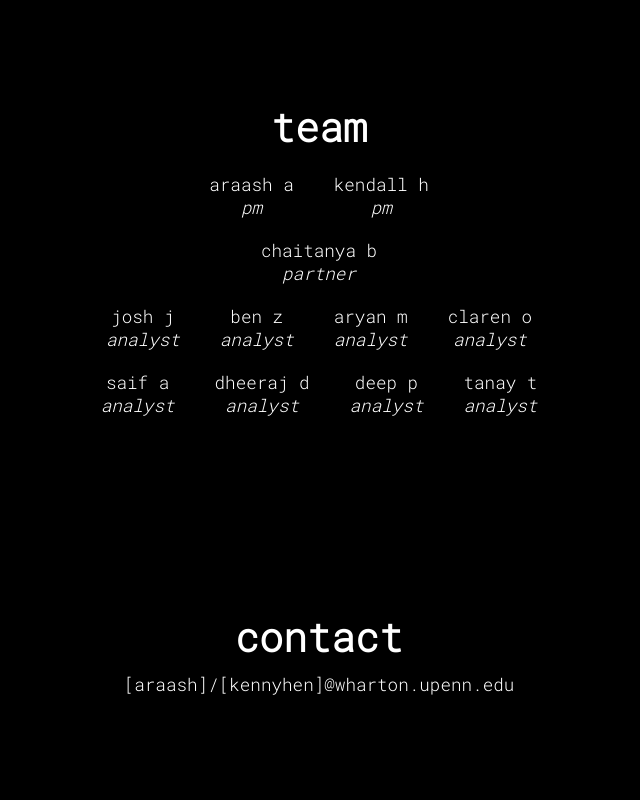
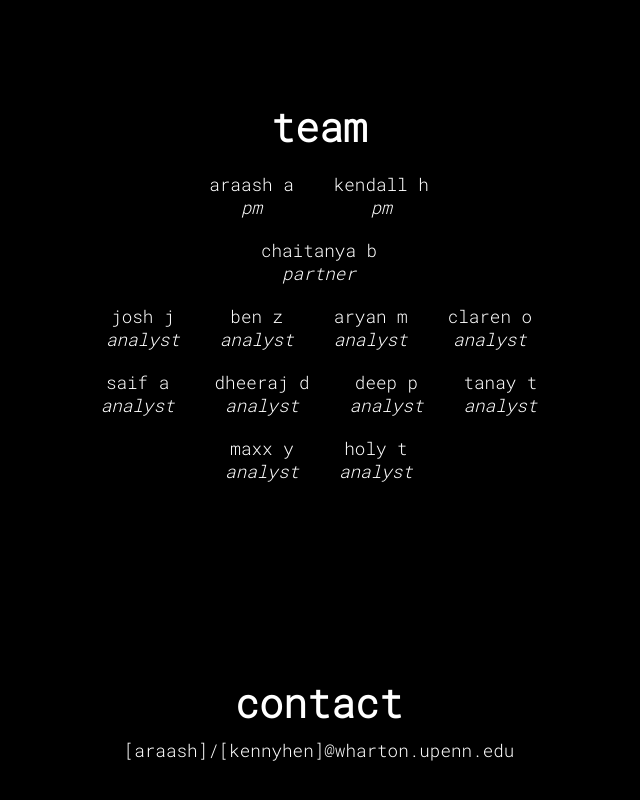
Before and after one commit to Veronicle/arrow11, a plain HTML site: page index.html in a window 1280 px wide. Shown: the part 920-1720 px from the top of the page, without its empty margins (321-961 px from the left). Before the commit the page ends 1696 px from the top, so only its background shows below. Drawn offline with Linux system fonts and the light colour scheme; a script that the page names is missing.

Commit message:
Update index.html

```diff
--- a/index.html
+++ b/index.html
@@ -92,6 +92,17 @@
                 <p><i>analyst</i></p>
             </div>
         </div>
+        <div class="team-gallery">
+
+            <div class="team-member">
+                <p>maxx y</p>
+                <p><i>analyst</i></p>
+            </div>
+            <div class="team-member">
+                <p>holy t</p>
+                <p><i>analyst</i></p>
+            </div>
+        </div>
     </section>
 
     <!-- Contact Section -->
```
